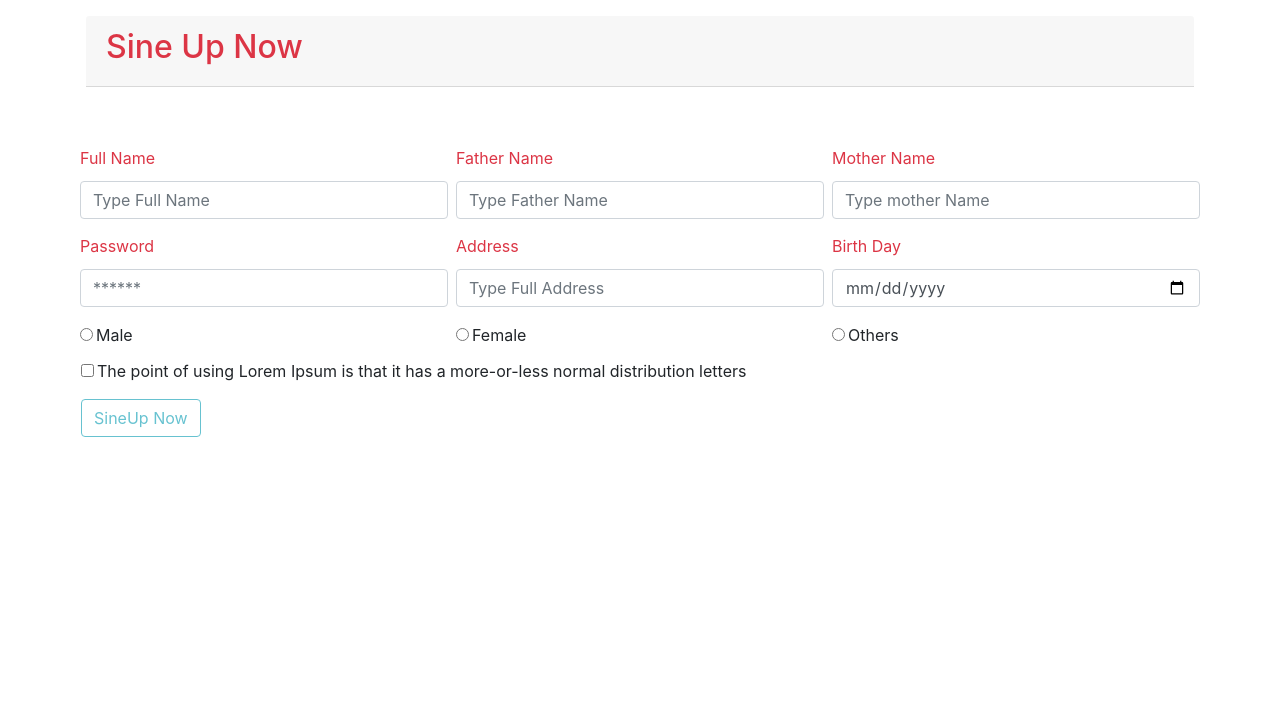
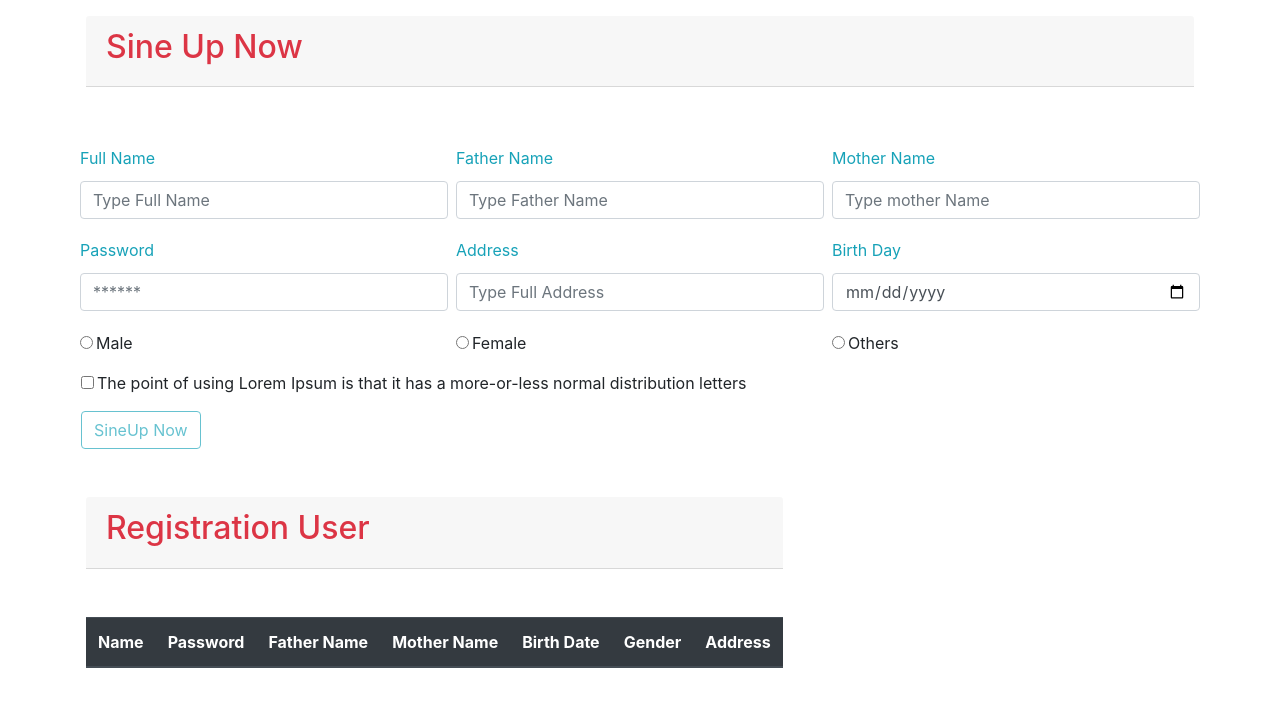
Before and after one commit to wptobibur2021/reactjs-basic, a React (Create React App) app: page / in a window 1280 px wide. Shown: the top 706 px of the page. Built offline with nearby package versions, Linux system fonts and the light colour scheme.

Commit message:
Form validation

```diff
--- a/src/App.js
+++ b/src/App.js
@@ -1,9 +1,10 @@
 import React from "react";
 import 'bootstrap/dist/css/bootstrap.min.css';
 import SineUp from "./component/sineup/SineUp";
+import Index from "./component/sineup/Index";
 
 
 function App() {
-  return <SineUp></SineUp>
+  return <Index></Index>
 }
 export default App;
--- /dev/null
+++ b/src/component/sineup/Index.jsx
@@ -0,0 +1,72 @@
+import React, {Component} from 'react';
+import SineUp from "./SineUp";
+
+class Index extends Component {
+    state = {
+        users: []
+    }
+
+    getUsers = user =>{
+        user.id = new Date().toTimeString().toString()
+        this.setState({
+            users: [...this.state.users, user]
+        })
+
+    }
+    tableData (){
+      return this.state.users.map((user) => {
+            const {fullName, fatherName, motherName,gender,birthDay, address, password} = user
+            return (
+                <tr key={user.toString()}>
+                    <td>{fullName}</td>
+                    <td>{password}</td>
+                    <td>{fatherName}</td>
+                    <td>{motherName}</td>
+                    <td>{birthDay}</td>
+                    <td>{gender}</td>
+                    <td>{address}</td>
+                </tr>
+            )
+        })
+    }
+
+
+
+    render() {
+        return (
+            <div className='container p-3'>
+                <div className='row'>
+                    <SineUp createUsers={this.getUsers} />
+                </div>
+
+                <div className='row'>
+                    <div className='col-md-auto'>
+                        <div className='card-header mb-5'>
+                            <h2 className='text-danger'>Registration User</h2>
+                        </div>
+                        <div className='user-select-all'>
+                            <table className="table table-striped table-dark">
+                                <thead>
+                                <tr>
+                                    <th scope="col">Name</th>
+                                    <th scope="col">Password</th>
+                                    <th scope="col">Father Name</th>
+                                    <th scope="col">Mother Name</th>
+                                    <th scope="col">Birth Date</th>
+                                    <th scope="col">Gender</th>
+                                    <th scope="col">Address</th>
+                                </tr>
+                                </thead>
+                                <tbody>
+                                    {this.tableData()}
+                                </tbody>
+                            </table>
+                        </div>
+                    </div>
+                </div>
+            </div>
+        );
+    }
+}
+
+export default Index;
--- a/src/component/sineup/RadioField.jsx
+++ b/src/component/sineup/RadioField.jsx
@@ -2,8 +2,9 @@ import React from "react";
 import PropsTypes from 'prop-types'
 const RadioField = props =>(
     <div className="col-md-4 mt-2 p-1">
-        <input onChange={props.onChange} className="form-check-input ml-0" type={props.type} name={props.name} value={props.value} />
+        <input onChange={props.onChange} className={props.error ? 'form-check-input ml-0 text-danger' : 'form-check-input ml-0 text-info'} type={props.type} name={props.name} value={props.value} />
         <label htmlFor={props.value} className="form-check-label ml-3">{props.label}</label>
+        <small className="form-text text-danger is-invalid">{props.error}</small>
     </div>
 )
 RadioField.prototype = {
@@ -11,7 +12,8 @@ RadioField.prototype = {
     type: PropsTypes.string.isRequired,
     onChange: PropsTypes.func.isRequired,
     label: PropsTypes.string.isRequired,
-    value: PropsTypes.string.isRequired
+    value: PropsTypes.string.isRequired,
+    error: PropsTypes.string
 }
 
 RadioField.defaultProps = {
--- a/src/component/sineup/SineUp.jsx
+++ b/src/component/sineup/SineUp.jsx
@@ -1,6 +1,6 @@
 import React, {Component} from 'react';
 import SineUpForm from "./SineUpForm";
-import PropsTypes from 'prop-types'
+import PropTypes from 'prop-types'
 const initValues = {
     fullName: '',
     fatherName: '',
@@ -15,7 +15,8 @@ class SineUp extends Component {
     // State Declaration
     state = {
         values: initValues,
-        agreement: false
+        agreement: false,
+        errors: {}
     }
     // HandleChange Function/Method Declaration
     handleChange = e =>{
@@ -37,17 +38,69 @@ class SineUp extends Component {
 
     submitHandle = e =>{
         e.preventDefault()
+        const {isValid, errors} = this.validate()
+        if(isValid){
+            this.props.createUsers(this.state.values)
             console.log(this.state.values)
             e.target.reset()
             this.setState({
                 values: initValues, agreement:false
             })
+        }else{
+           this.setState({ errors })
+        }
+
+    }
+    validate = () => {
+        const errors = {}
+        const {values: {fullName, fatherName, motherName, address, birthDay, gender, password}} = this.state
+
+        //Validation Condition Apply
+        if(!fullName){
+            errors.fullName = 'Please enter your name'
+        } else if(fullName.length >= 10){
+            errors.fullName = 'Please type your name within 10 latter'
+        }
+        if(!fatherName){
+            errors.fatherName = 'Please enter your father name'
+        }else if(fatherName.length > 5){
+            errors.fatherName = 'Please type father name within five latter'
+        }
+
+        if(!motherName){
+            errors.motherName = 'Please enter your mother name'
+        }else if(motherName.length > 5){
+            errors.motherName = 'Please type mother name within five latter'
+        }
+
+        if(!address){
+            errors.address = 'Please enter your address name'
+        }else if(address.length >= 20){
+            errors.address = 'Please type address within 20 latter'
+        }
+
+        if(!birthDay){
+            errors.birthDay = 'Please select your Birthday'
+        }
+
+        if(!gender){
+            errors.gender = 'Please select your gender'
+        }
+
+        if(!password){
+            errors.password = 'Please enter your password'
+        }else if(password.length >= 8){
+            errors.password = 'Please type password within eight latter'
+        }
+        // Return Value
+        return {
+            errors,
+            isValid: Object.keys(errors).length ===0
+        }
     }
 
     render() {
         return (
-            <div className='container p-3'>
-                <div className='row'>
             <div className='col-md-auto'>
                 <div className='card-header mb-5'>
                     <h2 className='text-danger'>Sine Up Now</h2>
@@ -58,15 +111,17 @@ class SineUp extends Component {
                         handleChange={this.handleChange}
                         data={this.state.values}
                         btnText = 'SineUp Now'
+                        errors= {this.state.errors}
                         agreement = {this.state.agreement}
                         agreementHandle={this.agreementChange}
                     />
                 </div>
             </div>
-                    </div>
-            </div>
         );
     }
 }
+SineUp.propTypes = {
+    createUsers: PropTypes.func.isRequired
+};
 
 export default SineUp;
--- a/src/component/sineup/SineUpForm.jsx
+++ b/src/component/sineup/SineUpForm.jsx
@@ -4,7 +4,7 @@ import PropTypes from 'prop-types'
 import RadioField from "./RadioField";
 import CheckBoxField from "./CheckBoxField";
 
-const SineUpForm = ({data, handleChange, submitHandle, btnText, agreementHandle, agreement}) =>{
+const SineUpForm = ({data, handleChange, submitHandle, btnText, agreementHandle, agreement, errors}) =>{
     return (
         <form onSubmit={submitHandle}>
             <div className='form-row'>
@@ -16,6 +16,7 @@ const SineUpForm = ({data, handleChange, submitHandle, btnText, agreementHandle,
                     onChange = {handleChange}
                     label = 'Full Name'
                     type = 'text'
+                    error = {errors.fullName}
                 />
 
                 <TextField
@@ -25,6 +26,7 @@ const SineUpForm = ({data, handleChange, submitHandle, btnText, agreementHandle,
                     onChange = {handleChange}
                     label = 'Father Name'
                     type = 'text'
+                    error = {errors.fatherName}
                 />
                 <TextField
                     name = 'motherName'
@@ -33,6 +35,7 @@ const SineUpForm = ({data, handleChange, submitHandle, btnText, agreementHandle,
                     onChange = {handleChange}
                     label = 'Mother Name'
                     type = 'text'
+                    error = {errors.motherName}
                 />
                 <TextField
                     name = 'password'
@@ -41,6 +44,7 @@ const SineUpForm = ({data, handleChange, submitHandle, btnText, agreementHandle,
                     onChange = {handleChange}
                     label = 'Password'
                     type = 'password'
+                    error = {errors.password}
                 />
                 <TextField
                     name = 'address'
@@ -49,6 +53,7 @@ const SineUpForm = ({data, handleChange, submitHandle, btnText, agreementHandle,
                     onChange = {handleChange}
                     label = 'Address'
                     type = 'text'
+                    error = {errors.address}
                 />
                 <TextField
                     name = 'birthDay'
@@ -56,21 +61,25 @@ const SineUpForm = ({data, handleChange, submitHandle, btnText, agreementHandle,
                     onChange = {handleChange}
                     label = 'Birth Day'
                     type = 'date'
+                    error = {errors.birthDay}
                 />
                 <RadioField
                     value = 'Male'
                     onChange = {handleChange}
                     label = 'Male'
+                    error = {errors.gender}
                 />
                 <RadioField
                     value = 'Female'
                     onChange = {handleChange}
                     label = 'Female'
+                    error = {errors.gender}
                 />
                 <RadioField
                     value = 'Others'
                     onChange = {handleChange}
                     label = 'Others'
+                    error = {errors.gender}
                 />
 
                 <CheckBoxField
@@ -93,7 +102,8 @@ SineUpForm.prototype = {
     data: PropTypes.object.isRequired,
     btnText: PropTypes.string.isRequired,
     agreementHandle: PropTypes.func.isRequired,
-    agreement: PropTypes.bool.isRequired
+    agreement: PropTypes.bool.isRequired,
+    errors: PropTypes.object.isRequired
 }
 
 export default SineUpForm
--- a/src/component/sineup/TextField.jsx
+++ b/src/component/sineup/TextField.jsx
@@ -2,8 +2,9 @@ import React from "react";
 import PropsTypes from 'prop-types'
 const TextField = props => (
     <div className='col-md-4 p-1'>
-        <label htmlFor={props.name} className='col-form-label mb-1 text-danger'>{props.label}</label>
-        <input id={props.name} onChange={props.onChange} value={props.value} name={props.name} type={props.type} className='form-control' placeholder={props.placeholder}/>
+        <label htmlFor={props.name} className={props.error ? 'col-form-label mb-1 text-danger' : 'col-form-label mb-1 text-info'}>{props.label}</label>
+        <input id={props.name} onChange={props.onChange} value={props.value} name={props.name} type={props.type} className={props.error ? 'form-control is-invalid' : 'form-control'} placeholder={props.placeholder}/>
+        <small className="form-text text-danger is-invalid">{props.error}</small>
     </div>
 )
 
@@ -13,7 +14,8 @@ TextField.prototype = {
     value: PropsTypes.string.isRequired,
     placeholder: PropsTypes.string.isRequired,
     onChange: PropsTypes.func.isRequired,
-    type: PropsTypes.string.isRequired
+    type: PropsTypes.string.isRequired,
+    error: PropsTypes.string,
 }
 
 TextField.defaultProps = {
```
Lines whose indentation alone changed are shown as unchanged.
